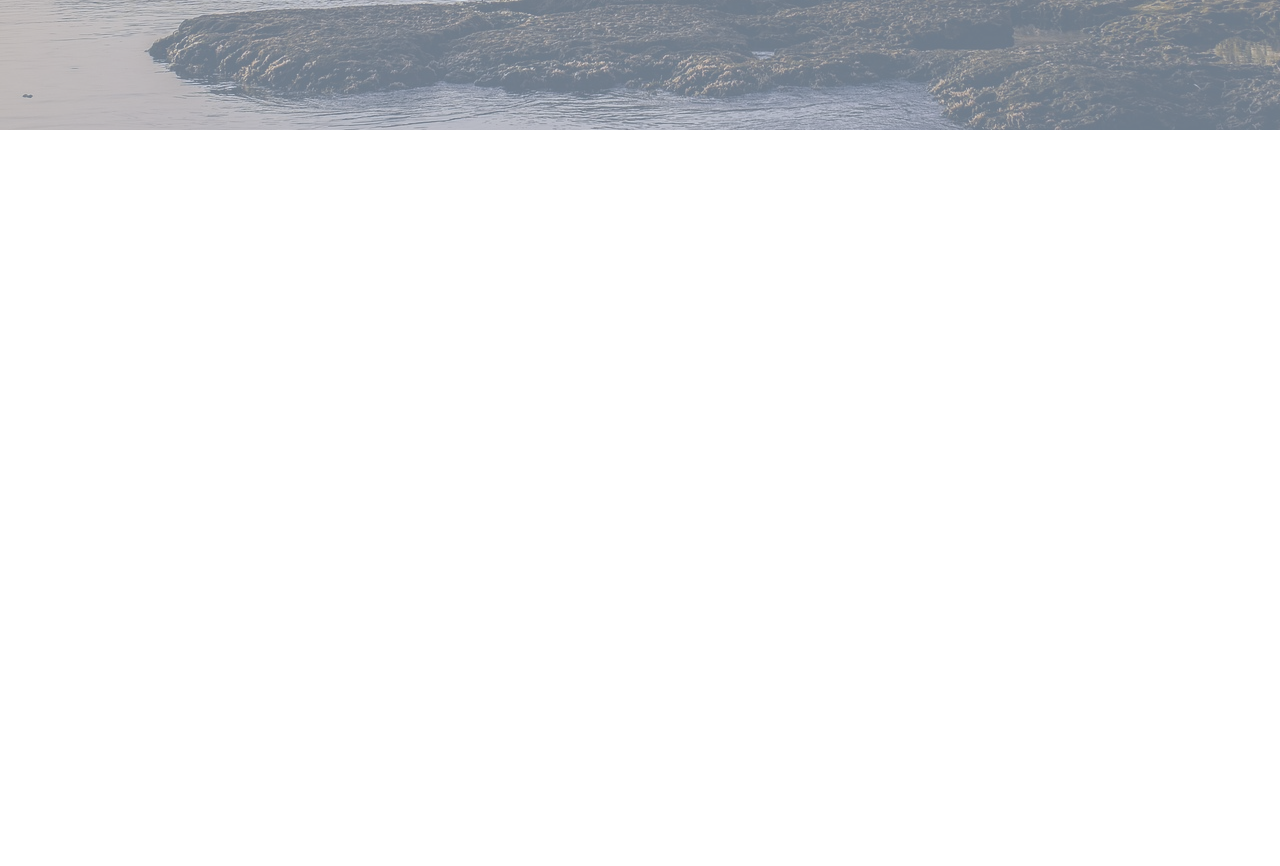
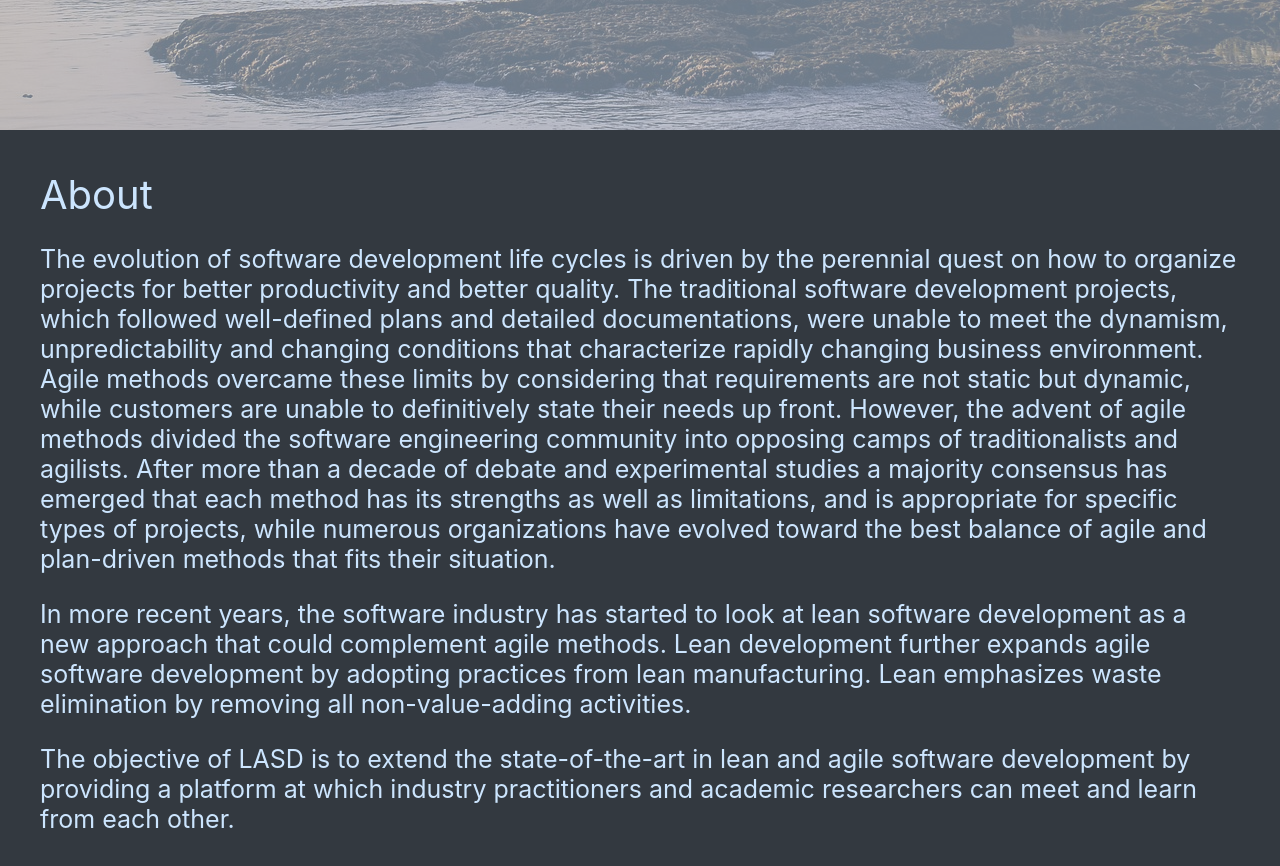
Before and after one commit to przybylek/LASD2021, a React (Create React App) app: page / in a window 1280 px wide. Shown: the part 480-1346 px from the top of the page. Before the commit the page ends 800 px from the top, so only its background shows below. Built offline with nearby package versions, Linux system fonts and the light colour scheme.

Commit message:
Add about section

```diff
--- a/src/App.js
+++ b/src/App.js
@@ -3,12 +3,14 @@ import Header from 'components/Header';
 
 import './App.css';
 import LandingPage from './components/LandingPage';
+import About from './components/About';
 
 function App() {
   return (
     <div className='App'>
       <Header />
       <LandingPage />
+      <About />
     </div>
   );
 }
--- /dev/null
+++ b/src/components/About/index.css
@@ -0,0 +1,15 @@
+.About {
+  display: flex;
+  flex-direction: column;
+  padding: 40px;
+  background: #333940;
+  color: #CCE5FE;
+}
+
+.About__title {
+  font-size: 40px;
+}
+
+p {
+  font-size: 25px;
+}
--- /dev/null
+++ b/src/components/About/index.js
@@ -0,0 +1,46 @@
+import React from 'react';
+
+import './index.css';
+
+function About() {
+  return (
+    <div className='About'>
+      <div className='About__title'>
+        About
+      </div>
+      <div className='About__content'>
+        <p>
+          The evolution of software development life cycles is driven by the
+          perennial quest on how to organize projects for better productivity
+          and better quality. The traditional software development projects, which
+          followed well-defined plans and detailed documentations, were unable to
+          meet the dynamism, unpredictability and changing conditions that
+          characterize rapidly changing business environment. Agile methods overcame
+          these limits by considering that requirements are not static but dynamic,
+          while customers are unable to definitively state their needs up front. However,
+          the advent of agile methods divided the software engineering community into opposing
+          camps of traditionalists and agilists. After more than a decade of debate
+          and experimental studies a majority consensus has emerged that each
+          method has its strengths as well as limitations, and is appropriate for
+          specific types of projects, while numerous organizations have evolved
+          toward the best balance of agile and plan-driven methods that fits
+          their situation.
+        </p>
+        <p>
+          In more recent years, the software industry has started to look at lean
+          software development as a new approach that could complement agile
+          methods. Lean development further expands agile software development by
+          adopting practices from lean manufacturing. Lean emphasizes waste
+          elimination by removing all non-value-adding activities.
+        </p>
+        <p>
+          The objective of LASD is to extend the state-of-the-art in lean and
+          agile software development by providing a platform at which industry
+          practitioners and academic researchers can meet and learn from each other.
+        </p>
+      </div>
+    </div>
+  );
+}
+
+export default About;
--- a/src/components/Header/index.css
+++ b/src/components/Header/index.css
@@ -5,6 +5,7 @@
   position: fixed;
   top: 0;
   left: 0;
+  z-index: 1;
   height: 50px;
   width: 100%;
   background: #333940;
--- a/src/components/LandingPage/index.css
+++ b/src/components/LandingPage/index.css
@@ -2,6 +2,7 @@
   display: flex;
   flex-direction: column;
   align-items: center;
+  justify-content: center;
   position: relative;
   margin-top: 50px;
   height: 70vh;
```
